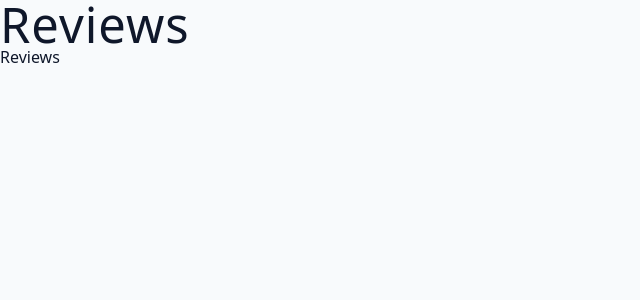
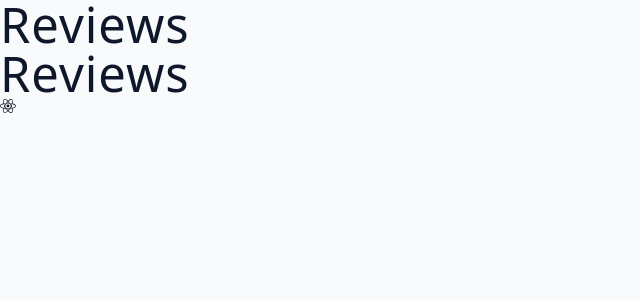
Before and after one commit to stormymayday/react-js-reviews, a Next.js app: page / in a window 1280 px wide. Shown: the top 300 px of the page, without its empty margins (0-640 px from the left). Built offline with nearby package versions, Linux system fonts and the light colour scheme.

Commit message:
Reacct Icons

```diff
--- a/components/Reviews.tsx
+++ b/components/Reviews.tsx
@@ -2,6 +2,7 @@
 
 import data from "@/data";
 import { useState } from "react";
+import { FaReact } from "react-icons/fa";
 
 function Reviews() {
     const [index, setIndex] = useState(0);
@@ -10,6 +11,11 @@ function Reviews() {
 
     console.log(name, setIndex);
 
-    return <div>Reviews</div>;
+    return (
+        <div>
+            <h1>Reviews</h1>
+            <FaReact />
+        </div>
+    );
 }
 export default Reviews;
```
Also changed, not shown: package.json (+5 -4 lines), 1 other file (tests, documents, lock files or other folders).
